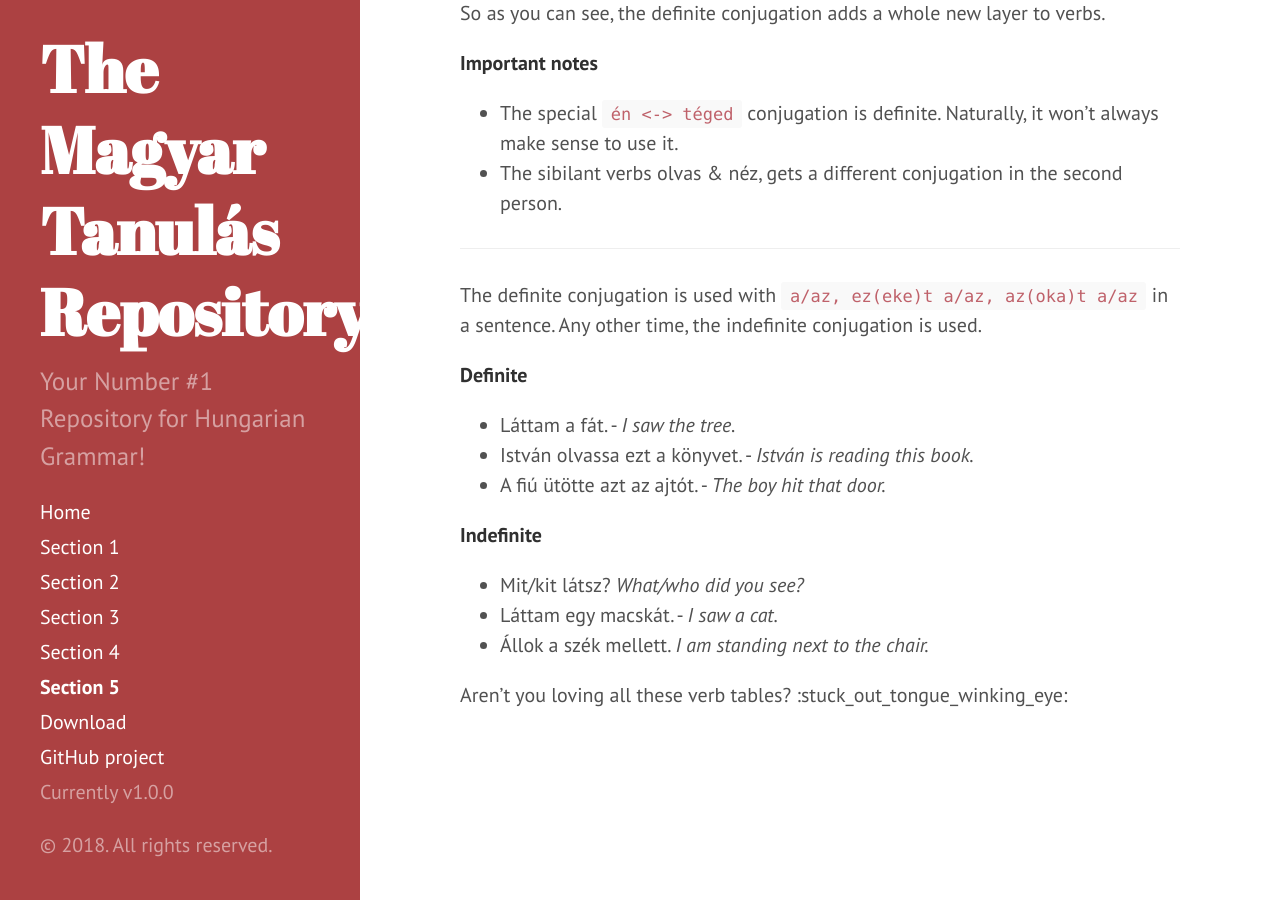
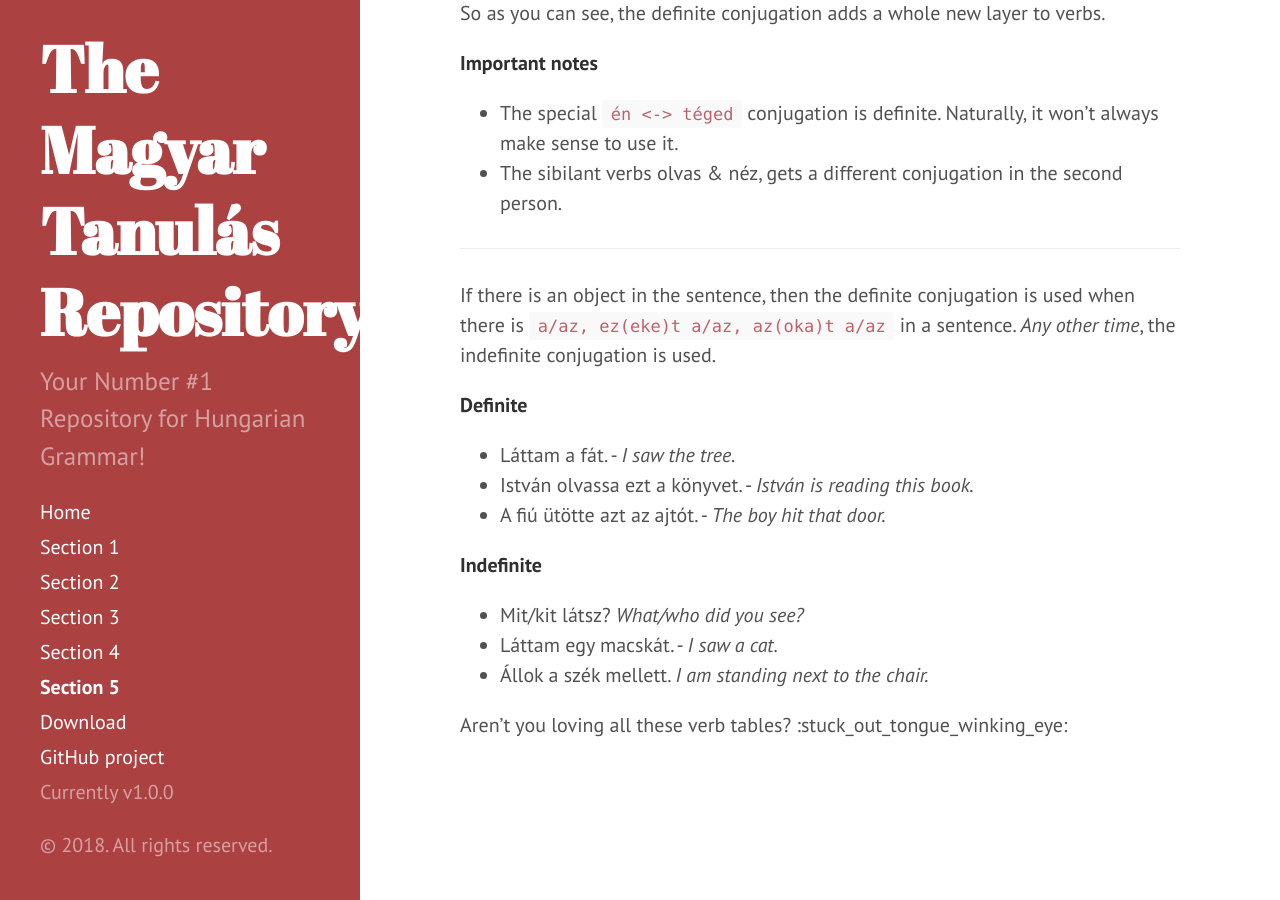
Before and after one commit to Magyartanulas/magyartanulas.github.io, a Jekyll site: the page built from Section5.md, in a window 1280 px wide and 900 px high, scrolled down 3472 px. Built offline with Jekyll 4.4.1, drawn with Linux system fonts in a browser that asks for light colours; Markdown is read by kramdown in place of the engine named in the settings.

Commit message:
Update Section5.md

```diff
--- a/Section5.md
+++ b/Section5.md
@@ -84,8 +84,7 @@ So as you can see, the definite conjugation adds a whole new layer to verbs.
 
 ---
 
-The definite conjugation is used with `a/az, ez(eke)t a/az, az(oka)t a/az` in a sentence.
-Any other time, the indefinite conjugation is used.
+If there is an object in the sentence, then the definite conjugation is used when there is `a/az, ez(eke)t a/az, az(oka)t a/az` in a sentence. *Any other time*, the indefinite conjugation is used.
 
 **Definite**
 
```
